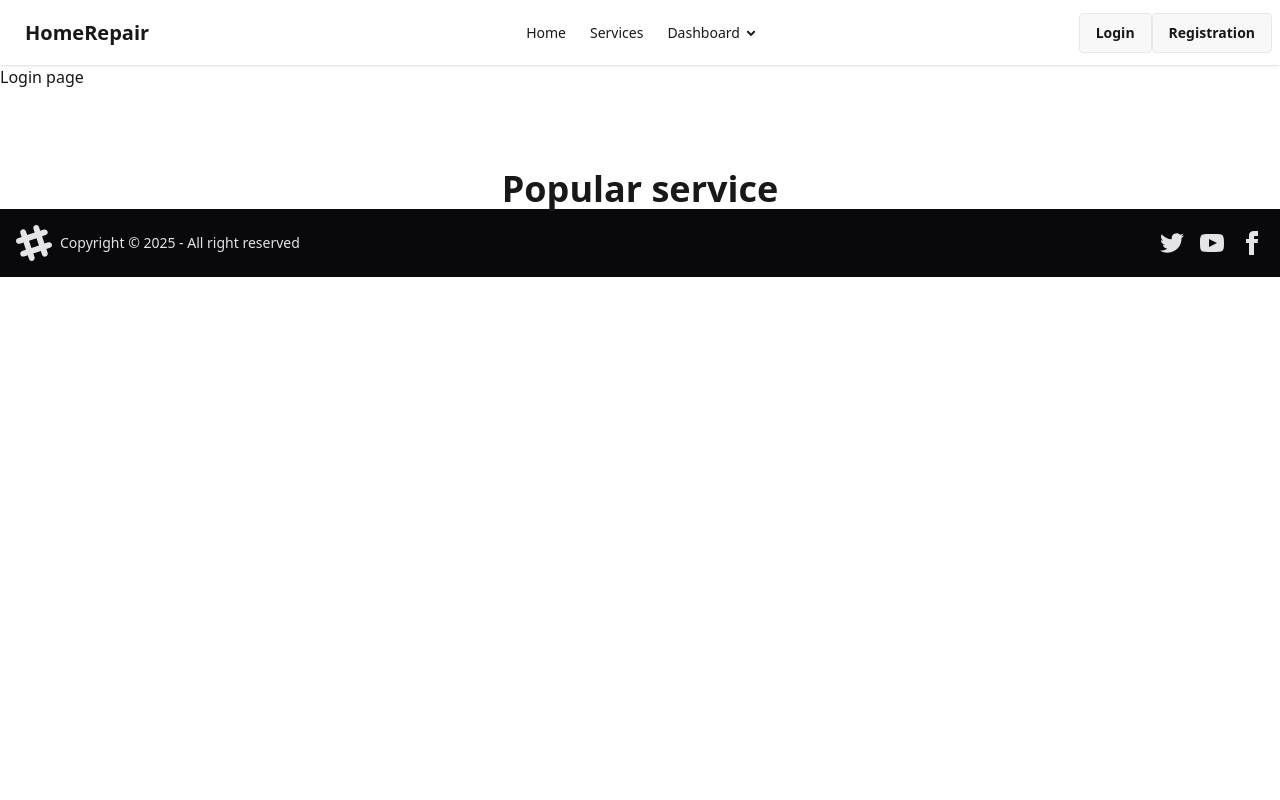
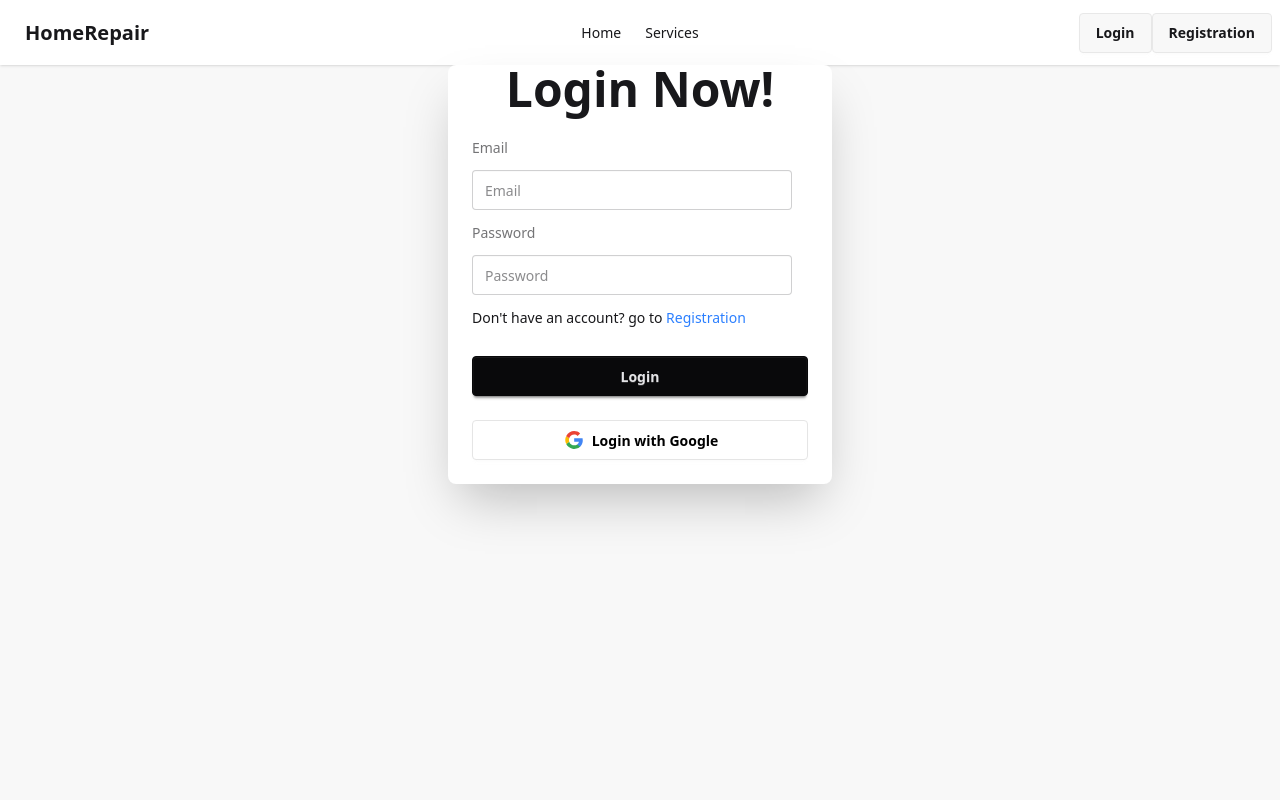
Before and after one commit to Abul-kalam800/home-repair-service, a React (Vite) app: page /login in a window 1280 px wide. Shown: the top 800 px of the page. Built offline with nearby package versions, Linux system fonts and the light colour scheme; no server answers.

Commit message:
added login and register page

```diff
--- a/package.json
+++ b/package.json
@@ -16,6 +16,7 @@
     "react": "^19.1.0",
     "react-dom": "^19.1.0",
     "react-router": "^7.6.2",
+    "sweetalert2": "^11.22.0",
     "swiper": "^11.2.8",
     "tailwindcss": "^4.1.8"
   },
--- a/src/Contex/AuthProvider.jsx
+++ b/src/Contex/AuthProvider.jsx
@@ -1,18 +1,61 @@
-import React  from "react";
+import React, { useEffect, useState } from "react";
 import { AuthContex } from "./AuthContex";
-import { createUserWithEmailAndPassword } from "firebase/auth";
+import {
+  createUserWithEmailAndPassword,
+  onAuthStateChanged,
+  signInWithEmailAndPassword,
+  signInWithPopup,
+  signOut,
+  updateProfile,
+} from "firebase/auth";
 import { auth } from "../firebase/FirebaseConfig";
 
 const AuthProvider = ({ children }) => {
-    const creatUser =(email,password)=>{
-        return createUserWithEmailAndPassword(auth,email,password)
-    }
-    const userInfo ={
-       creatUser,
-    }
+  const [user, setUser] = useState(null);
+  const [loading,setLoading]=useState(true)
+  //creatuser
+  const creatUser = (email, password) => {
+    return createUserWithEmailAndPassword(auth, email, password);
+  };
+  //sign in
+  const singIn = (email, password) => {
+    return signInWithEmailAndPassword(auth, email, password);
+  };
+  //log out
+  const logOut = ()=>{
+    return signOut(auth)
+  }
+  // signin with google
+  const googleSign = (provider)=>{
+    return signInWithPopup(auth,provider)
 
- return <AuthContex value={userInfo}>{children}</AuthContex>;
+  }
+  //update profile
+  const uptoProfile = (provider)=>{
+    return updateProfile(auth.currentUser,provider)
 
+  }
+  const userInfo = {
+    creatUser,
+    singIn,
+    user,
+    setUser,
+    logOut,
+    googleSign,
+    uptoProfile,
+  };
+  useEffect(() => {
+    const subcrib = onAuthStateChanged(auth, (currentUser) => {
+      setUser(currentUser);
+      setLoading(false)
+    });
+    return () => {
+      subcrib();
+    };
+  }, []);
+  console.log(user);
+
+  return <AuthContex value={userInfo}>{children}</AuthContex>;
 };
 
 export default AuthProvider;
--- a/src/componets/Banner.jsx
+++ b/src/componets/Banner.jsx
@@ -16,8 +16,6 @@ const Banner = () => {
       navigation
       pagination={{ clickable: true }}
       scrollbar={{ draggable: true }}
-      onSwiper={(swiper) => console.log(swiper)}
-      onSlideChange={() => console.log('slide change')}
         autoplay={{
           delay: 2500,
           disableOnInteraction: false,
--- a/src/componets/Header.jsx
+++ b/src/componets/Header.jsx
@@ -1,10 +1,25 @@
-import { use } from "react";
+import { use, useContext } from "react";
 import { Link } from "react-router";
 import { AuthContex } from "../Contex/AuthContex";
-
+import Swal from "sweetalert2";
 
 const Header = () => {
-
+  const { user, logOut } = useContext(AuthContex);
+  const handleLogout = () => {
+    logOut()
+      .then(() => {
+        Swal.fire({
+          position: "top-end",
+          icon: "success",
+          title: "Your are logout successfully",
+          showConfirmButton: false,
+          timer: 1500,
+        });
+      })
+      .catch((error) => {
+        console.log(error);
+      });
+  };
   return (
     <div className="navbar bg-base-100 shadow-sm">
       <div className="navbar-start">
@@ -17,7 +32,6 @@ const Header = () => {
               viewBox="0 0 24 24"
               stroke="currentColor"
             >
-
               <path
                 strokeLinecap="round"
                 strokeLinejoin="round"
@@ -31,34 +45,12 @@ const Header = () => {
             className="menu menu-sm dropdown-content bg-base-100 rounded-box z-1 mt-3 w-52 p-2 shadow"
           >
             <li>
-             <Link>Home</Link>
+              <Link to="/">Home</Link>
             </li>
             <li>
-              <a>Dasbord</a>
-              <ul className="p-2">
-                <li>
-                  <a>Submenu 1</a>
+              <Link to="/services">Services</Link>
             </li>
-                <li>
-                  <a>Submenu 2</a>
-                </li>
-              </ul>
-            </li>
-            <li>
-              <a>Item 3</a>
-            </li>
-          </ul>
-        </div>
-        <Link to="/" className="btn btn-ghost text-xl">HomeRepair</Link>
-      </div>
-      <div className="navbar-center hidden lg:flex">
-        <ul className="menu menu-horizontal px-1">
-          <li>
-            <Link to='/'>Home</Link>
-          </li>
-          <li>
-            <Link to='/services'>Services</Link>
-          </li>
+            {user && (
               <li>
                 <details className="dropdown">
                   <summary>Dashboard</summary>
@@ -78,11 +70,65 @@ const Header = () => {
                   </ul>
                 </details>
               </li>
+            )}
+          </ul>
+        </div>
+        <Link to="/" className="btn btn-ghost text-xl">
+          HomeRepair
+        </Link>
+      </div>
+      <div className="navbar-center hidden lg:flex">
+        <ul className="menu menu-horizontal px-1">
+          <li>
+            <Link to="/">Home</Link>
+          </li>
+          <li>
+            <Link to="/services">Services</Link>
+          </li>
+          {user && (
+            <li>
+              <details className="dropdown">
+                <summary>Dashboard</summary>
+                <ul className="menu dropdown-content bg-base-100 z-1 w-52 p-2 shadow-sm">
+                  <li>
+                    <Link>Add services</Link>
+                  </li>
+                  <li>
+                    <Link>Manage service</Link>
+                  </li>
+                  <li>
+                    <Link>Booked service</Link>
+                  </li>
+                  <li>
+                    <Link>Service-To-Do</Link>
+                  </li>
+                </ul>
+              </details>
+            </li>
+          )}
         </ul>
       </div>
       <div className="navbar-end">
-        <Link to="/login" className="btn">Login</Link>
-        <Link to="/registration" className="btn">Registration</Link>
+        {user ? (
+          <>
+
+            <button className="btn" onClick={handleLogout}>
+              Logout
+            </button>
+            <div className="w-[40px] h-[40px] ">
+              <img className="rounded-full" src={user.photoURL} alt="photo" />
+            </div>
+          </>
+        ) : (
+          <>
+            <Link to="/login" className="btn">
+              Login
+            </Link>
+            <Link to="/registration" className="btn">
+              Registration
+            </Link>
+          </>
+        )}
       </div>
     </div>
   );
--- a/src/pages/Login.jsx
+++ b/src/pages/Login.jsx
@@ -1,11 +1,125 @@
-import React from 'react';
+import React, { use } from "react";
+import { AuthContex } from "../Contex/AuthContex";
+import Swal from "sweetalert2";
+import { Link, useLocation, useNavigate } from "react-router";
+import { GoogleAuthProvider } from "firebase/auth";
 
 const Login = () => {
-    return (
-        <div>
-            <h1>Login page </h1>
+  const location = useLocation();
+  const navigation = useNavigate();
+  const loginProvider = new GoogleAuthProvider();
+  const { singIn, googleSign } = use(AuthContex);
+  const handleLogin = (e) => {
+    e.preventDefault();
+    const form = e.target;
+    const email = form.email.value;
+    const password = form.password.value;
+    console.log(email, password);
+    singIn(email, password)
+      .then((result) => {
+        console.log(result.user);
+        navigation(`${location.state ? location.state : "/"}`);
+        Swal.fire({
+          position: "top-end",
+          icon: "success",
+          title: "Your Login is done,Thank you",
+          showConfirmButton: false,
+          timer: 1500,
+        });
+      })
+      .catch((error) => {
+        console.log(error.message);
+      });
+  };
+  const handleGoogle = () => {
+    // signin google
+    googleSign(loginProvider)
+      .then((result) => {
+        console.log(result.user);
+        navigation(`${location.state ? location.state : "/"}`);
+        Swal.fire({
+          position: "top-end",
+          icon: "success",
+          title: "Your Login is done by google,Thank you",
+          showConfirmButton: false,
+          timer: 1500,
+        });
+      })
+      .catch((error) => {
+        console.log(error);
+      });
+  };
+  return (
+    <div className="bg-base-200 min-h-screen mx-auto">
+      <div className="card bg-base-100 w-full max-w-sm shrink-0 shadow-2xl mx-auto">
+        <h1 className="text-5xl font-bold text-center">Login Now!</h1>
+        <div className="card-body space-y-4">
+          <form onSubmit={handleLogin} className="form space-y-3">
+            <label className="label">Email</label>
+            <input
+              type="email"
+              className="input"
+              name="email"
+              placeholder="Email"
+            />
+            <label className="label">Password</label>
+            <input
+              type="password"
+              className="input"
+              name="password"
+              placeholder="Password"
+            />
+
+            <div>
+              <p className="">
+                Don't have an account? go to{" "}
+                <Link to="/registration" className="text-blue-500">
+                  Registration
+                </Link>
+              </p>
+            </div>
+
+            <button className="btn btn-neutral mt-4 w-full" type="submit">
+              Login
+            </button>
+          </form>
+          <button
+            onClick={handleGoogle}
+            className="btn bg-white text-black border-[#e5e5e5]"
+          >
+            <svg
+              aria-label="Google logo"
+              width="24"
+              height="24"
+              xmlns="http://www.w3.org/2000/svg"
+              viewBox="0 0 512 512"
+            >
+              <g>
+                <path d="m0 0H512V512H0" fill="#fff"></path>
+                <path
+                  fill="#34a853"
+                  d="M153 292c30 82 118 95 171 60h62v48A192 192 0 0190 341"
+                ></path>
+                <path
+                  fill="#4285f4"
+                  d="m386 400a140 175 0 0053-179H260v74h102q-7 37-38 57"
+                ></path>
+                <path
+                  fill="#fbbc02"
+                  d="m90 341a208 200 0 010-171l63 49q-12 37 0 73"
+                ></path>
+                <path
+                  fill="#ea4335"
+                  d="m153 219c22-69 116-109 179-50l55-54c-78-75-230-72-297 55"
+                ></path>
+              </g>
+            </svg>
+            Login with Google
+          </button>
         </div>
-    );
+      </div>
+    </div>
+  );
 };
 
 export default Login;
--- a/src/pages/Registration.jsx
+++ b/src/pages/Registration.jsx
@@ -1,9 +1,15 @@
 import React, { useContext } from "react";
 import { AuthContex } from "../Contex/AuthContex";
+import Swal from "sweetalert2";
+import { Link, useLocation, useNavigate } from "react-router";
+import { GoogleAuthProvider } from "firebase/auth";
 
 const Registration = () => {
-    const {creatUser} = useContext(AuthContex)
-    const handleRegistration = (e)=>{
+  const location = useLocation();
+  const navigation = useNavigate();
+  const registerProvider = new GoogleAuthProvider();
+  const { creatUser, googleSign,uptoProfile,setUser,user } = useContext(AuthContex);
+  const handleRegistration = (e) => {
     e.preventDefault();
     const form = e.target;
     const name = form.name.value;
@@ -11,19 +17,57 @@ const Registration = () => {
     const password = form.password.value;
     const photo = form.photo.value;
 
-        console.log(name,email,password,photo)
+    console.log(name, email, password, photo);
     // creat user
-        creatUser(email,password)
-        .then(result =>{
-            console.log(result.user)
+    creatUser(email, password)
+      .then((result) => {
+        console.log(result.user);
+        // updateProfile
+        uptoProfile({
+          displayName: name,
+          photoURL: photo,
+        })
+          .then(() => {
+            const userProfile = { ...user, displayName: name, photoURL: photo };
+            setUser(userProfile);
+            console.log(location);
 
+            navigation(`${location.state ? location.state : "/"}`);
+            Swal.fire({
+              position: "top-end",
+              icon: "success",
+              title: "Your successfully registerd",
+              showConfirmButton: false,
+
+              timer: 1500,
+            });
           })
-        .catch(error=>{
-            console.log(error)
+          .catch((error) => {
+            console.log(error);
+          });
+        // aleart successfully
       })
-
-
-    }
+      .catch((error) => {
+        console.log(error);
+      });
+  };
+  const handleGoogle = () => {
+    googleSign(registerProvider)
+      .then((result) => {
+        console.log(result.user);
+        navigation(`${location.state ? location.state : "/"}`);
+        Swal.fire({
+          position: "top-end",
+          icon: "success",
+          title: "Your successfully registerd by google,Thank you",
+          showConfirmButton: false,
+          timer: 1500,
+        });
+      })
+      .catch((error) => {
+        console.log(error);
+      });
+  };
   return (
     <div className="bg-base-200 min-h-screen mx-auto">
       <div className="card bg-base-100 w-full max-w-sm shrink-0 shadow-2xl mx-auto">
@@ -31,18 +75,78 @@ const Registration = () => {
         <div className="card-body space-y-4">
           <form onSubmit={handleRegistration} className="form space-y-3">
             <label className="label">Name</label>
-            <input type="text" className="input" name="name" placeholde="Name" />
+            <input
+              type="text"
+              className="input"
+              name="name"
+              placeholde="Name"
+            />
             <label className="label">Email</label>
-            <input type="email" className="input" name="email" placeholder="Email" />
+            <input
+              type="email"
+              className="input"
+              name="email"
+              placeholder="Email"
+            />
             <label className="label">Password</label>
-            <input type="password" className="input" name="password" placeholder="Password" />
+            <input
+              type="password"
+              className="input"
+              name="password"
+              placeholder="Password"
+            />
             <label className="label">Photo URL</label>
-            <input type="text" className="input" name="photo" placeholder="Photo URL" />
+            <input
+              type="text"
+              className="input"
+              name="photo"
+              placeholder="Photo URL"
+            />
             <div>
-              <a className="link link-hover">Forgot password?</a>
+              <p className="">
+                Already have an account? go to{" "}
+                <Link to="/login" className="text-blue-500">
+                  Login
+                </Link>
+              </p>
             </div>
-            <button className="btn btn-neutral mt-4 w-full" type="submit">Login</button>
+            <button className="btn btn-neutral mt-4 w-full" type="submit">
+              Submit
+            </button>
           </form>
+          <button
+            onClick={handleGoogle}
+            className="btn bg-white text-black border-[#e5e5e5]"
+          >
+            <svg
+              aria-label="Google logo"
+              width="24"
+              height="24"
+              xmlns="http://www.w3.org/2000/svg"
+              viewBox="0 0 512 512"
+            >
+              <g>
+                <path d="m0 0H512V512H0" fill="#fff"></path>
+                <path
+                  fill="#34a853"
+                  d="M153 292c30 82 118 95 171 60h62v48A192 192 0 0190 341"
+                ></path>
+                <path
+                  fill="#4285f4"
+                  d="m386 400a140 175 0 0053-179H260v74h102q-7 37-38 57"
+                ></path>
+                <path
+                  fill="#fbbc02"
+                  d="m90 341a208 200 0 010-171l63 49q-12 37 0 73"
+                ></path>
+                <path
+                  fill="#ea4335"
+                  d="m153 219c22-69 116-109 179-50l55-54c-78-75-230-72-297 55"
+                ></path>
+              </g>
+            </svg>
+            Login with Google
+          </button>
         </div>
       </div>
     </div>
```
Also changed, not shown: 1 other file (tests, documents, lock files or other folders). Lines whose indentation alone changed are shown as unchanged.
